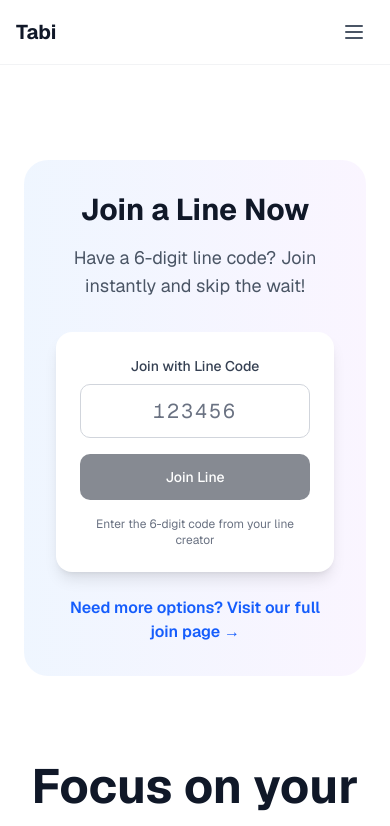
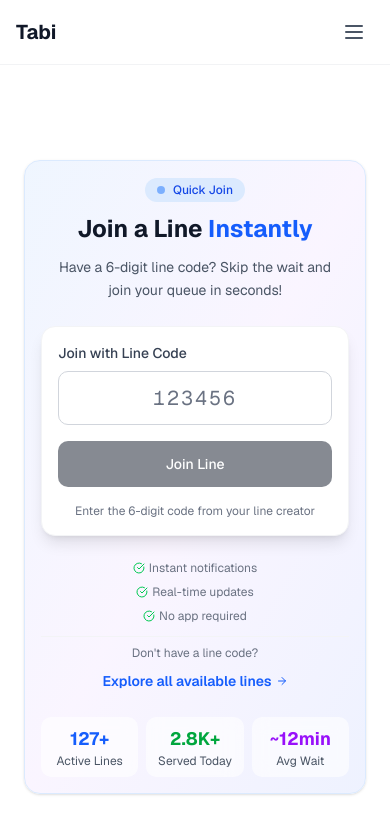
Before and after one commit to Erdenejargal-dev/lineupz, a Next.js app: page / in a window 390 px wide. Shown: the top 826 px of the page. Built offline with nearby package versions, Linux system fonts and the light colour scheme; no server answers.

Commit message:
Update page.jsx

```diff
--- a/src/app/page.jsx
+++ b/src/app/page.jsx
@@ -15,24 +15,80 @@ export default function Home() {
       {/* Hero Section - Lawcus Style */}
       <main ref={heroRef} className="pt-20 bg-white">
         <div className="max-w-7xl mx-auto px-6 py-20">
-          {/* Join Line Section - First Thing Visible */}
-          <div className="text-center mb-20">
-            <div className="bg-gradient-to-r from-blue-50 to-purple-50 rounded-3xl p-8 mb-16">
-              <h2 className="text-3xl md:text-4xl font-bold text-gray-900 mb-4">
-                Join a Line Now
+          {/* Join Line Section - Mobile-First Hero */}
+          <div className="mb-12 sm:mb-16 lg:mb-20">
+            {/* Mobile-First Container */}
+            <div className="bg-gradient-to-br from-blue-50 via-purple-50 to-indigo-50 rounded-2xl sm:rounded-3xl p-4 sm:p-6 lg:p-8 shadow-sm border border-blue-100">
+              {/* Header Section */}
+              <div className="text-center mb-6 sm:mb-8">
+                <div className="inline-flex items-center gap-2 bg-blue-100 text-blue-700 px-3 py-1 rounded-full text-xs sm:text-sm font-medium mb-3 sm:mb-4">
+                  <div className="w-2 h-2 bg-blue-500 rounded-full animate-pulse"></div>
+                  Quick Join
+                </div>
+
+                <h2 className="text-2xl sm:text-3xl lg:text-4xl xl:text-5xl font-bold text-gray-900 mb-3 sm:mb-4 leading-tight">
+                  Join a Line
+                  <br className="hidden sm:block" />
+                  <span className="text-blue-600"> Instantly</span>
                 </h2>
-              <p className="text-lg text-gray-600 mb-8">
-                Have a 6-digit line code? Join instantly and skip the wait!
+
+                <p className="text-sm sm:text-base lg:text-lg text-gray-600 max-w-2xl mx-auto px-2 leading-relaxed">
+                  Have a 6-digit line code? Skip the wait and join your queue in seconds!
                 </p>
+              </div>
 
-              <div className="bg-white rounded-2xl shadow-lg p-6 max-w-md mx-auto">
+              {/* Main Join Form Card */}
+              <div className="bg-white rounded-xl sm:rounded-2xl shadow-lg border border-gray-100 p-4 sm:p-6 lg:p-8 max-w-sm sm:max-w-md lg:max-w-lg mx-auto mb-6 sm:mb-8">
                 <QuickJoinForm />
               </div>
 
-              <div className="mt-6">
-                <Link href="/join" className="text-blue-600 hover:text-blue-800 font-semibold">
-                  Need more options? Visit our full join page →
+              {/* Additional Options */}
+              <div className="text-center space-y-3 sm:space-y-4">
+                <div className="flex flex-col sm:flex-row items-center justify-center gap-2 sm:gap-4 text-xs sm:text-sm text-gray-500">
+                  <div className="flex items-center gap-1">
+                    <CheckCircle className="w-3 h-3 sm:w-4 sm:h-4 text-green-500" />
+                    <span>Instant notifications</span>
+                  </div>
+                  <div className="hidden sm:block w-1 h-1 bg-gray-300 rounded-full"></div>
+                  <div className="flex items-center gap-1">
+                    <CheckCircle className="w-3 h-3 sm:w-4 sm:h-4 text-green-500" />
+                    <span>Real-time updates</span>
+                  </div>
+                  <div className="hidden sm:block w-1 h-1 bg-gray-300 rounded-full"></div>
+                  <div className="flex items-center gap-1">
+                    <CheckCircle className="w-3 h-3 sm:w-4 sm:h-4 text-green-500" />
+                    <span>No app required</span>
+                  </div>
+                </div>
+
+                <div className="pt-2 sm:pt-4 border-t border-gray-100">
+                  <p className="text-xs sm:text-sm text-gray-500 mb-2 sm:mb-3">
+                    Don't have a line code?
+                  </p>
+                  <Link
+                    href="/join"
+                    className="inline-flex items-center gap-1 sm:gap-2 text-blue-600 hover:text-blue-700 font-semibold text-sm sm:text-base transition-colors duration-200 hover:underline"
+                  >
+                    <span>Explore all available lines</span>
+                    <ArrowRight className="w-3 h-3 sm:w-4 sm:h-4" />
                   </Link>
+                </div>
+              </div>
+
+              {/* Mobile Stats Preview */}
+              <div className="grid grid-cols-3 gap-2 sm:gap-4 mt-6 sm:mt-8 lg:hidden">
+                <div className="bg-white/60 backdrop-blur-sm rounded-lg p-2 sm:p-3 text-center">
+                  <div className="text-lg sm:text-xl font-bold text-blue-600">127+</div>
+                  <div className="text-xs text-gray-600">Active Lines</div>
+                </div>
+                <div className="bg-white/60 backdrop-blur-sm rounded-lg p-2 sm:p-3 text-center">
+                  <div className="text-lg sm:text-xl font-bold text-green-600">2.8K+</div>
+                  <div className="text-xs text-gray-600">Served Today</div>
+                </div>
+                <div className="bg-white/60 backdrop-blur-sm rounded-lg p-2 sm:p-3 text-center">
+                  <div className="text-lg sm:text-xl font-bold text-purple-600">~12min</div>
+                  <div className="text-xs text-gray-600">Avg Wait</div>
+                </div>
               </div>
             </div>
           </div>
@@ -135,61 +191,110 @@ export default function Home() {
         </div>
       </main>
 
-      {/* Problem/Solution Section - Dark Background like Lawcus */}
-      <section className="py-20 bg-gray-900 text-white">
-        <div className="max-w-7xl mx-auto px-6">
-          <div className="text-center mb-16">
-            <h2 className="text-4xl md:text-5xl font-bold mb-6">
-              Say Goodbye to Tedious Queue Tasks
+      {/* Modern Feature Showcase Section */}
+      <section className="py-16 sm:py-20 lg:py-24 bg-gradient-to-br from-slate-50 to-blue-50">
+        <div className="max-w-7xl mx-auto px-4 sm:px-6 lg:px-8">
+          {/* Header */}
+          <div className="text-center mb-12 sm:mb-16 lg:mb-20">
+            <h2 className="text-3xl sm:text-4xl lg:text-5xl xl:text-6xl font-bold text-gray-900 mb-4 sm:mb-6">
+              Ready to Run your Business
               <br />
-              and <span className="text-blue-400">Hello to Enhanced Productivity</span>
+              <span className="bg-gradient-to-r from-green-600 to-blue-600 bg-clip-text text-transparent">Better</span> with us
             </h2>
+            <p className="text-base sm:text-lg lg:text-xl text-gray-600 max-w-3xl mx-auto leading-relaxed">
+              Transform your queue management with smart automation that delights customers and streamlines operations.
+            </p>
           </div>
 
-          <div className="grid lg:grid-cols-2 gap-16 items-center">
-            <div className="space-y-8">
-              <div className="flex items-start gap-4">
-                <div className="w-8 h-8 bg-red-500 rounded-lg flex items-center justify-center flex-shrink-0 mt-1">
-                  <span className="text-white font-bold text-sm">✗</span>
+          {/* Feature Cards Grid */}
+          <div className="grid grid-cols-1 lg:grid-cols-3 gap-6 lg:gap-8">
+            {/* Main Feature Card - Spans 2 columns on desktop */}
+            <div className="lg:col-span-2">
+              <div className="bg-gradient-to-br from-indigo-600 via-purple-600 to-blue-700 rounded-3xl p-6 sm:p-8 lg:p-12 text-white relative overflow-hidden">
+                {/* Background Pattern */}
+                <div className="absolute inset-0 opacity-10">
+                  <div className="absolute top-0 left-0 w-40 h-40 bg-white rounded-full -translate-x-20 -translate-y-20"></div>
+                  <div className="absolute bottom-0 right-0 w-32 h-32 bg-white rounded-full translate-x-16 translate-y-16"></div>
+                </div>
+
+                <div className="relative z-10">
+                  <div className="flex items-center gap-3 mb-6">
+                    <div className="w-12 h-12 bg-white/20 rounded-2xl flex items-center justify-center backdrop-blur-sm">
+                      <Users className="w-6 h-6 text-white" />
                     </div>
                     <div>
-                  <h3 className="font-semibold text-white mb-2">Manual queue management</h3>
-                  <p className="text-gray-300 text-sm">Time-consuming paper lists and verbal announcements</p>
+                      <h3 className="text-xl sm:text-2xl lg:text-3xl font-bold">Smart Queue Management</h3>
+                      <p className="text-blue-100 text-sm sm:text-base">Real-time automation at your fingertips</p>
                     </div>
                   </div>
 
-              <div className="flex items-start gap-4">
-                <div className="w-8 h-8 bg-red-500 rounded-lg flex items-center justify-center flex-shrink-0 mt-1">
-                  <span className="text-white font-bold text-sm">✗</span>
+                  <p className="text-blue-50 mb-8 text-sm sm:text-base leading-relaxed">
+                    Eliminate manual processes with intelligent queue tracking, automated notifications, and seamless customer experiences.
+                  </p>
+
+                  <div className="bg-white rounded-2xl p-4 sm:p-6 mb-6">
+                    <QuickJoinForm />
                   </div>
-                <div>
-                  <h3 className="font-semibold text-white mb-2">Frustrated customers</h3>
-                  <p className="text-gray-300 text-sm">Long waits without clear information or updates</p>
+
+                  <div className="flex items-center justify-center">
+                    <div className="inline-flex items-center gap-2 bg-white/20 backdrop-blur-sm text-white px-4 py-2 rounded-full text-sm font-medium">
+                      <div className="w-2 h-2 bg-green-400 rounded-full animate-pulse"></div>
+                      Live Demo
                     </div>
                   </div>
-
-              <div className="flex items-start gap-4">
-                <div className="w-8 h-8 bg-red-500 rounded-lg flex items-center justify-center flex-shrink-0 mt-1">
-                  <span className="text-white font-bold text-sm">✗</span>
-                </div>
-                <div>
-                  <h3 className="font-semibold text-white mb-2">Lost revenue opportunities</h3>
-                  <p className="text-gray-300 text-sm">Customers leaving due to poor queue experience</p>
                 </div>
               </div>
             </div>
 
-            <div className="bg-gray-800 rounded-2xl p-8">
-              <div className="bg-white rounded-lg p-6 mb-6">
-                <QuickJoinForm />
+            {/* Side Feature Cards */}
+            <div className="space-y-6 lg:space-y-8">
+              {/* Live Chat Card */}
+              <div className="bg-gradient-to-br from-purple-500 to-purple-700 rounded-3xl p-6 sm:p-8 text-white relative overflow-hidden">
+                <div className="absolute top-4 right-4 w-16 h-16 bg-white/10 rounded-full"></div>
+                <div className="relative z-10">
+                  <div className="w-12 h-12 bg-white/20 rounded-2xl flex items-center justify-center mb-6 backdrop-blur-sm">
+                    <MessageSquare className="w-6 h-6 text-white" />
                   </div>
-              <div className="text-center">
-                <div className="inline-flex items-center gap-2 bg-green-500 text-white px-4 py-2 rounded-full text-sm font-medium">
-                  <div className="w-2 h-2 bg-white rounded-full animate-pulse"></div>
-                  Live Demo
+                  <h3 className="text-xl sm:text-2xl font-bold mb-3">Live Support</h3>
+                  <p className="text-purple-100 text-sm sm:text-base mb-6 leading-relaxed">
+                    Get instant help from our support team whenever you need assistance.
+                  </p>
+                  <Link href="/dashboard">
+                    <Button className="bg-white/20 hover:bg-white/30 text-white border-white/30 backdrop-blur-sm transition-all duration-200">
+                      Get Help
+                    </Button>
+                  </Link>
+                </div>
+              </div>
+
+              {/* Demo Card */}
+              <div className="bg-gradient-to-br from-green-400 to-green-600 rounded-3xl p-6 sm:p-8 text-white relative overflow-hidden">
+                <div className="absolute bottom-4 left-4 w-20 h-20 bg-white/10 rounded-full"></div>
+                <div className="relative z-10">
+                  <div className="w-12 h-12 bg-white/20 rounded-2xl flex items-center justify-center mb-6 backdrop-blur-sm">
+                    <Play className="w-6 h-6 text-white" />
+                  </div>
+                  <h3 className="text-xl sm:text-2xl font-bold mb-3">Watch Demo</h3>
+                  <p className="text-green-100 text-sm sm:text-base mb-6 leading-relaxed">
+                    See how Tabi transforms your business operations in just 2 minutes.
+                  </p>
+                  <Link href="/dashboard">
+                    <Button className="bg-white/20 hover:bg-white/30 text-white border-white/30 backdrop-blur-sm transition-all duration-200">
+                      Watch Now
+                    </Button>
+                  </Link>
                 </div>
               </div>
             </div>
+          </div>
+
+          {/* Bottom CTA */}
+          <div className="text-center mt-12 sm:mt-16 lg:mt-20">
+            <Link href="/creator-dashboard">
+              <Button className="bg-gradient-to-r from-blue-600 to-purple-600 hover:from-blue-700 hover:to-purple-700 text-white px-8 sm:px-12 py-4 text-base sm:text-lg font-semibold rounded-2xl shadow-lg hover:shadow-xl transition-all duration-300 transform hover:scale-105">
+                Start Your Free Trial
+              </Button>
+            </Link>
           </div>
         </div>
       </section>
```
Lines whose indentation alone changed are shown as unchanged.
